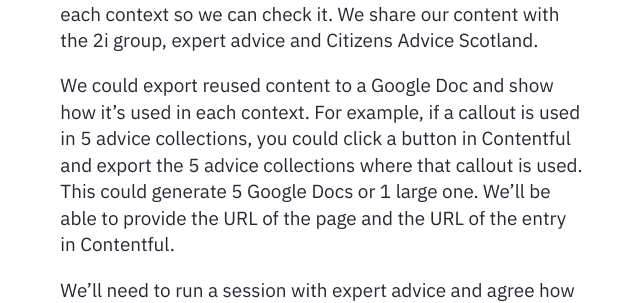
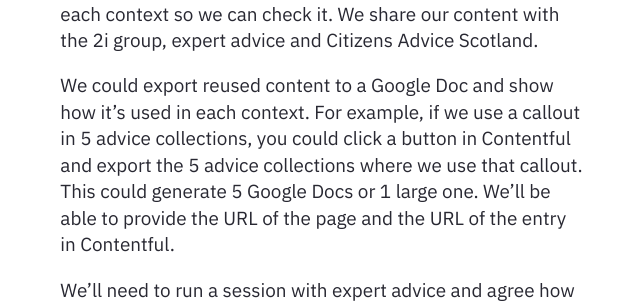
Before and after one commit to smifaye/smifaye.github.io, a Jekyll site: the page built from _notes/100 Public/Feed/reusable content.md, in a window 1280 px wide and 900 px high, scrolled down 2018 px. Shown: the part 187-490 px from the top of the window, without its empty margins (318-958 px from the left). Built offline with Jekyll 4.4.1, drawn with Linux system fonts in a browser that asks for light colours; some of the changed text lies outside the part shown.

Commit message:
Update reusable content.md

```diff
--- a/_notes/100 Public/Feed/reusable content.md
+++ b/_notes/100 Public/Feed/reusable content.md
@@ -46,7 +46,7 @@ Views are a way of saving a search filter within Contentful. For example, you co
 ### Easy to share with others
 If we’re editing content that’s reused, we need to understand each context so we can check it. We share our content with the 2i group, expert advice and Citizens Advice Scotland.
 
-We could export reused content to a Google Doc and show how it’s used in each context. For example, if a callout is used in 5 advice collections, you could click a button in Contentful and export the 5 advice collections where that callout is used. This could generate 5 Google Docs or 1 large one. We’ll be able to provide the URL of the page and the URL of the entry in Contentful.
+We could export reused content to a Google Doc and show how it’s used in each context. For example, if we use a callout in 5 advice collections, you could click a button in Contentful and export the 5 advice collections where we use that callout. This could generate 5 Google Docs or 1 large one. We’ll be able to provide the URL of the page and the URL of the entry in Contentful.
 
 We’ll need to run a session with expert advice and agree how we share content in the future.
 
```
Also changed, not shown: other parts of _notes/100 Public/Feed/reusable content.md (+1 -1 lines).
